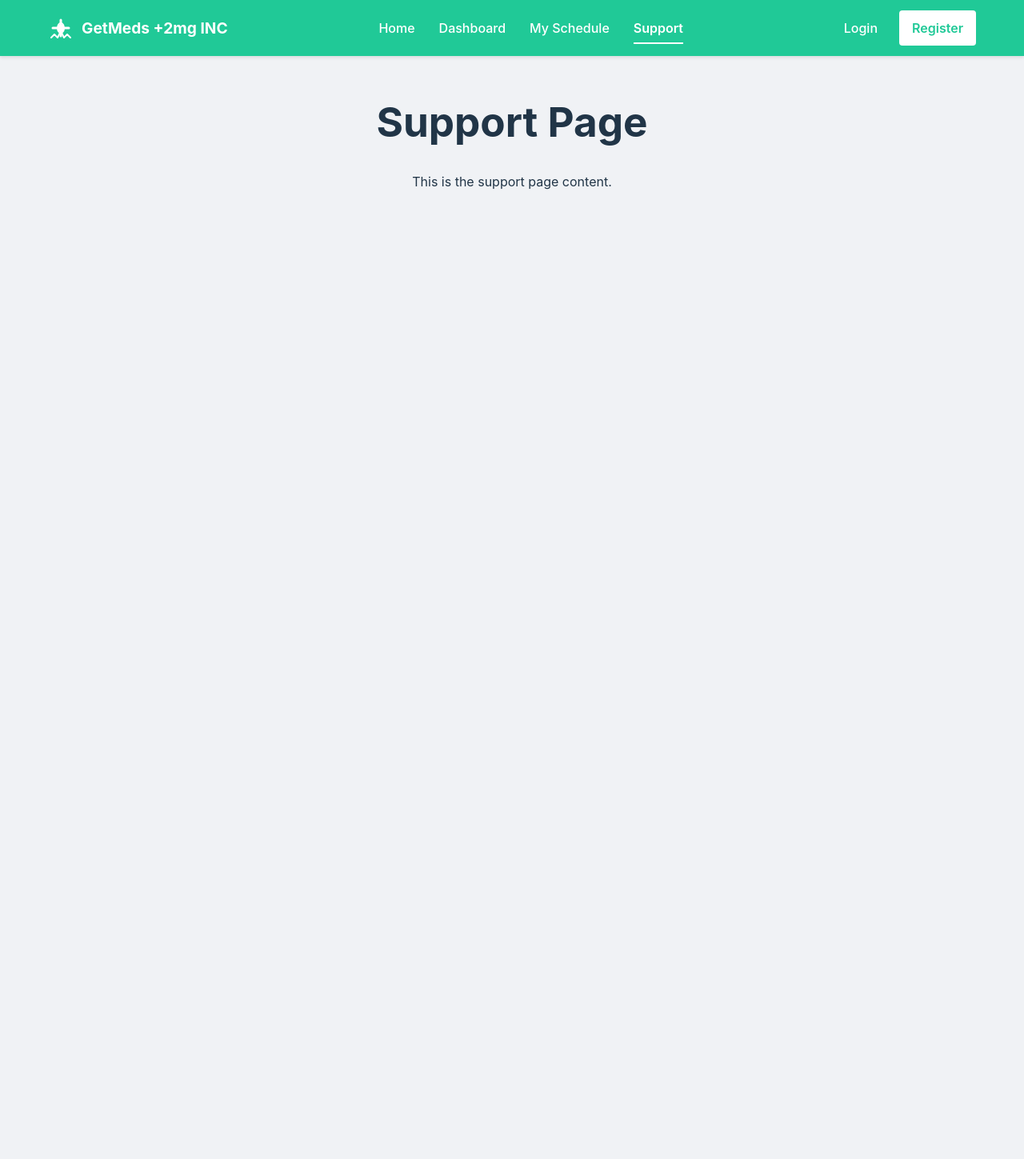
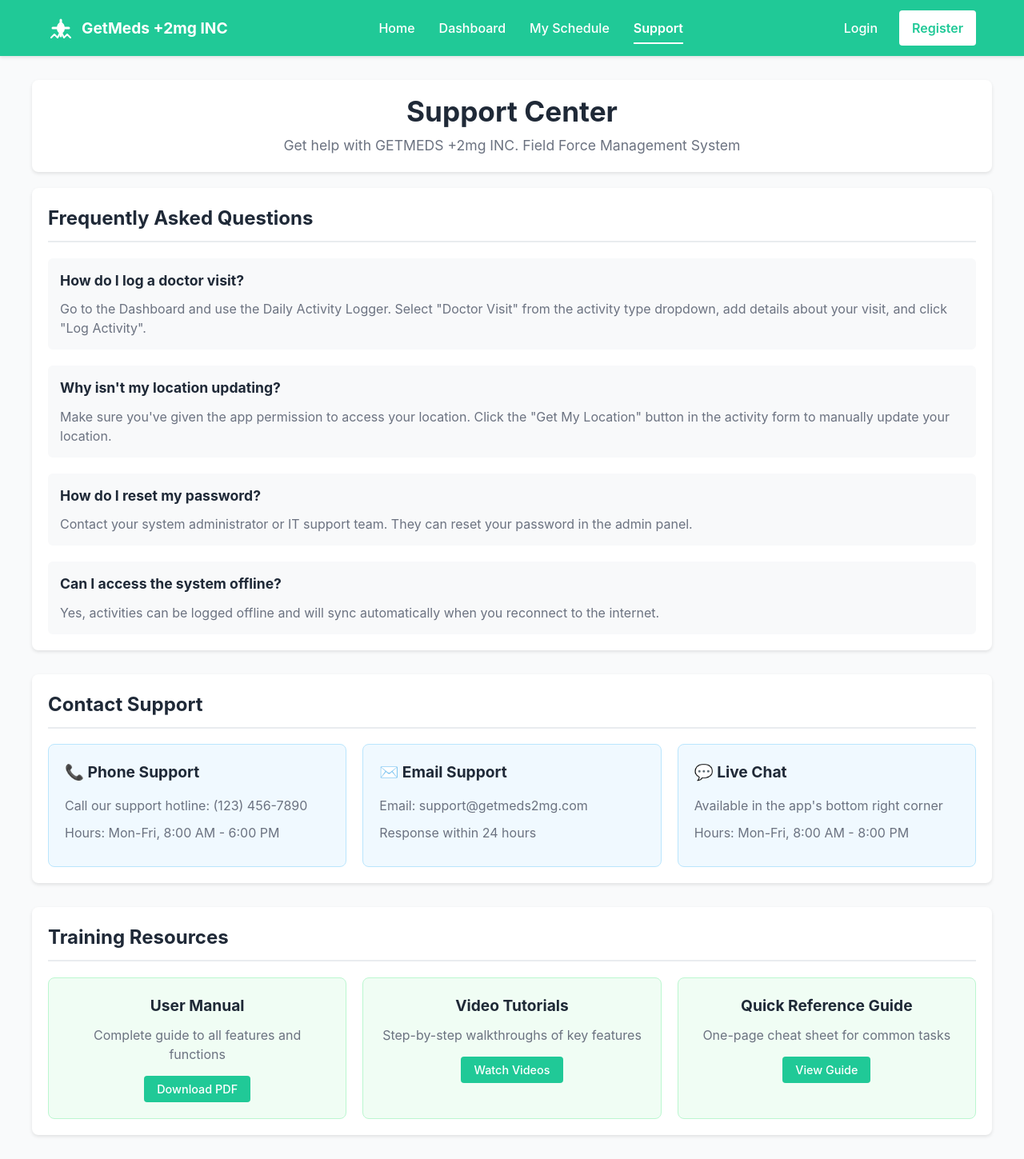
Before and after one commit to thekirx/MVPGETMEDS, a React (Vite) app: page /support in a window 1280 px wide. Shown: the whole page at 80% size. Before the commit the page ends 800 px from the top, so only its background shows below. Built offline with nearby package versions, Linux system fonts and the light colour scheme.

Commit message:
Update project with latest changes

```diff
--- a/src/pages/Reports.css
+++ b/src/pages/Reports.css
@@ -65,6 +65,7 @@
 .table-cell {
   padding: 15px 20px;
   flex: 1;
+  color: #1f2937; /* Changed from default to ensure readability */
 }
 
 .table-body {
@@ -130,6 +131,7 @@
   .table-cell {
     padding: 10px 15px;
     border-bottom: 1px solid #e9ecef;
+    color: #1f2937; /* Ensure readability on mobile */
   }
 
   .table-cell:last-child {
--- a/src/pages/Schedule.css
+++ b/src/pages/Schedule.css
@@ -163,6 +163,19 @@
   color: #1d4ed8;
 }
 
+.no-appointments {
+  text-align: center;
+  padding: 40px 20px;
+  background-color: #f8f9fa;
+  border-radius: 8px;
+  color: #6b7280;
+}
+
+.no-appointments p {
+  margin: 0;
+  font-size: 1.1rem;
+}
+
 /* Responsive Design */
 @media (min-width: 768px) {
   .schedule-page {
--- a/src/pages/Schedule.jsx
+++ b/src/pages/Schedule.jsx
@@ -1,9 +1,44 @@
-import React from 'react';
+import React, { useState } from 'react';
 import './Schedule.css';
 
 const Schedule = () => {
-  // Sample appointment data
-  const appointments = [
+  const [selectedDate, setSelectedDate] = useState(22); // Default to today
+
+  // Sample appointment data for different dates
+  const allAppointments = {
+    20: [
+      {
+        time: '09:30 AM',
+        title: 'Dr. Martinez - Pediatrician',
+        location: 'Children\'s Hospital Manila',
+        tag: 'Confirmed',
+        tagClass: 'confirmed'
+      },
+      {
+        time: '11:00 AM',
+        title: 'Generic Pharmacy - Stock Check',
+        location: 'Makati Branch',
+        tag: 'Pending',
+        tagClass: 'pending'
+      }
+    ],
+    21: [
+      {
+        time: '10:00 AM',
+        title: 'Dr. Johnson - General Practitioner',
+        location: 'Medical Plaza Ortigas',
+        tag: 'Confirmed',
+        tagClass: 'confirmed'
+      },
+      {
+        time: '01:00 PM',
+        title: 'Team Sync Meeting',
+        location: 'Conference Room 3',
+        tag: 'Online',
+        tagClass: 'online'
+      }
+    ],
+    22: [
       {
         time: '09:00 AM',
         title: 'Dr. Santos - Cardio Specialist',
@@ -32,11 +67,43 @@ const Schedule = () => {
         tag: 'Confirmed',
         tagClass: 'confirmed'
       }
-  ];
+    ],
+    23: [
+      {
+        time: '08:30 AM',
+        title: 'Dr. Williams - Neurologist',
+        location: 'Neuro Care Center',
+        tag: 'Confirmed',
+        tagClass: 'confirmed'
+      },
+      {
+        time: '12:00 PM',
+        title: 'MediPlus Pharmacy - Sample Drop',
+        location: 'Bonifacio Global City',
+        tag: 'Pending',
+        tagClass: 'pending'
+      }
+    ],
+    24: [
+      {
+        time: '10:30 AM',
+        title: 'Dr. Brown - Orthopedic',
+        location: 'Ortho Medical Center',
+        tag: 'Confirmed',
+        tagClass: 'confirmed'
+      }
+    ]
+  };
 
   // Generate calendar days (1-30)
   const days = Array.from({ length: 30 }, (_, i) => i + 1);
-  const today = 22; // Current date
+
+  // Get appointments for selected date or default to today
+  const appointments = allAppointments[selectedDate] || [];
+
+  const handleDateClick = (day) => {
+    setSelectedDate(day);
+  };
 
   return (
     <div className="schedule-page">
@@ -53,7 +120,8 @@ const Schedule = () => {
                 {days.map(day => (
                   <div
                     key={day}
-                    className={`calendar-day ${day === today ? 'today' : ''}`}
+                    className={`calendar-day ${day === selectedDate ? 'today' : ''}`}
+                    onClick={() => handleDateClick(day)}
                   >
                     {day}
                   </div>
@@ -63,9 +131,10 @@ const Schedule = () => {
           </div>
 
           <div className="appointments-section">
-            <h2>Today's Appointments</h2>
+            <h2>{selectedDate} November Appointments</h2>
             <div className="appointments-list">
-              {appointments.map((appointment, index) => (
+              {appointments.length > 0 ? (
+                appointments.map((appointment, index) => (
                   <div className="appointment-card" key={index}>
                     <div className="appointment-time">{appointment.time}</div>
                     <div className="appointment-details">
@@ -76,7 +145,12 @@ const Schedule = () => {
                       </span>
                     </div>
                   </div>
-              ))}
+                ))
+              ) : (
+                <div className="no-appointments">
+                  <p>No appointments scheduled for this day.</p>
+                </div>
+              )}
             </div>
           </div>
         </div>
--- /dev/null
+++ b/src/pages/Support.css
@@ -0,0 +1,161 @@
+.support-page {
+  width: 100%;
+  min-height: calc(100vh - 70px);
+  padding: 20px;
+  background-color: #f9fafb;
+  box-sizing: border-box;
+  color: #1f2937;
+}
+
+.support-container {
+  max-width: 1200px;
+  margin: 0 auto;
+}
+
+.support-header {
+  background-color: white;
+  border-radius: 8px;
+  padding: 20px;
+  margin-bottom: 20px;
+  box-shadow: 0 2px 4px rgba(0, 0, 0, 0.1);
+  text-align: center;
+}
+
+.support-header h1 {
+  margin: 0 0 10px 0;
+  color: #1f2937;
+  font-size: 1.8rem;
+}
+
+.support-header p {
+  margin: 0;
+  color: #6b7280;
+  font-size: 1rem;
+}
+
+.support-content {
+  display: flex;
+  flex-direction: column;
+  gap: 30px;
+}
+
+.support-section {
+  background-color: white;
+  border-radius: 8px;
+  padding: 20px;
+  box-shadow: 0 2px 4px rgba(0, 0, 0, 0.1);
+}
+
+.support-section h2 {
+  margin-top: 0;
+  color: #1f2937;
+  font-size: 1.5rem;
+  border-bottom: 2px solid #e9ecef;
+  padding-bottom: 10px;
+}
+
+/* FAQ Section */
+.faq-list {
+  display: flex;
+  flex-direction: column;
+  gap: 20px;
+}
+
+.faq-item {
+  padding: 15px;
+  border-radius: 6px;
+  background-color: #f8f9fa;
+}
+
+.faq-item h3 {
+  margin: 0 0 10px 0;
+  color: #1f2937;
+  font-size: 1.1rem;
+}
+
+.faq-item p {
+  margin: 0;
+  color: #6b7280;
+  line-height: 1.5;
+}
+
+/* Contact Section */
+.contact-options {
+  display: grid;
+  grid-template-columns: repeat(auto-fit, minmax(250px, 1fr));
+  gap: 20px;
+}
+
+.contact-card {
+  padding: 20px;
+  border-radius: 8px;
+  background-color: #f0f9ff;
+  border: 1px solid #bae6fd;
+}
+
+.contact-card h3 {
+  margin: 0 0 15px 0;
+  color: #1f2937;
+  font-size: 1.2rem;
+}
+
+.contact-card p {
+  margin: 10px 0;
+  color: #6b7280;
+}
+
+/* Resources Section */
+.resources {
+  display: grid;
+  grid-template-columns: repeat(auto-fit, minmax(250px, 1fr));
+  gap: 20px;
+}
+
+.resource-card {
+  padding: 20px;
+  border-radius: 8px;
+  background-color: #f0fdf4;
+  border: 1px solid #bbf7d0;
+  text-align: center;
+}
+
+.resource-card h3 {
+  margin: 0 0 10px 0;
+  color: #1f2937;
+  font-size: 1.2rem;
+}
+
+.resource-card p {
+  margin: 0 0 15px 0;
+  color: #6b7280;
+}
+
+.resource-btn {
+  background-color: #20c997;
+  color: white;
+  border: none;
+  padding: 8px 16px;
+  border-radius: 4px;
+  cursor: pointer;
+  font-size: 0.9rem;
+  font-weight: 500;
+  transition: background-color 0.2s ease;
+}
+
+.resource-btn:hover {
+  background-color: #1baa80;
+}
+
+@media (min-width: 768px) {
+  .support-page {
+    padding: 30px;
+  }
+
+  .support-header h1 {
+    font-size: 2.2rem;
+  }
+
+  .support-header p {
+    font-size: 1.1rem;
+  }
+}
--- a/src/pages/Support.jsx
+++ b/src/pages/Support.jsx
@@ -1,10 +1,88 @@
 import React from 'react';
+import './Support.css';
 
 const Support = () => {
   return (
-    <div style={{ padding: '20px', textAlign: 'center' }}>
-      <h1>Support Page</h1>
-      <p>This is the support page content.</p>
+    <div className="support-page">
+      <div className="support-container">
+        <header className="support-header">
+          <h1>Support Center</h1>
+          <p>Get help with GETMEDS +2mg INC. Field Force Management System</p>
+        </header>
+
+        <div className="support-content">
+          <div className="support-section">
+            <h2>Frequently Asked Questions</h2>
+            <div className="faq-list">
+              <div className="faq-item">
+                <h3>How do I log a doctor visit?</h3>
+                <p>Go to the Dashboard and use the Daily Activity Logger. Select "Doctor Visit" from the activity type dropdown, add details about your visit, and click "Log Activity".</p>
+              </div>
+
+              <div className="faq-item">
+                <h3>Why isn't my location updating?</h3>
+                <p>Make sure you've given the app permission to access your location. Click the "Get My Location" button in the activity form to manually update your location.</p>
+              </div>
+
+              <div className="faq-item">
+                <h3>How do I reset my password?</h3>
+                <p>Contact your system administrator or IT support team. They can reset your password in the admin panel.</p>
+              </div>
+
+              <div className="faq-item">
+                <h3>Can I access the system offline?</h3>
+                <p>Yes, activities can be logged offline and will sync automatically when you reconnect to the internet.</p>
+              </div>
+            </div>
+          </div>
+
+          <div className="support-section">
+            <h2>Contact Support</h2>
+            <div className="contact-options">
+              <div className="contact-card">
+                <h3>📞 Phone Support</h3>
+                <p>Call our support hotline: (123) 456-7890</p>
+                <p>Hours: Mon-Fri, 8:00 AM - 6:00 PM</p>
+              </div>
+
+              <div className="contact-card">
+                <h3>✉️ Email Support</h3>
+                <p>Email: support@getmeds2mg.com</p>
+                <p>Response within 24 hours</p>
+              </div>
+
+              <div className="contact-card">
+                <h3>💬 Live Chat</h3>
+                <p>Available in the app's bottom right corner</p>
+                <p>Hours: Mon-Fri, 8:00 AM - 8:00 PM</p>
+              </div>
+            </div>
+          </div>
+
+          <div className="support-section">
+            <h2>Training Resources</h2>
+            <div className="resources">
+              <div className="resource-card">
+                <h3>User Manual</h3>
+                <p>Complete guide to all features and functions</p>
+                <button className="resource-btn">Download PDF</button>
+              </div>
+
+              <div className="resource-card">
+                <h3>Video Tutorials</h3>
+                <p>Step-by-step walkthroughs of key features</p>
+                <button className="resource-btn">Watch Videos</button>
+              </div>
+
+              <div className="resource-card">
+                <h3>Quick Reference Guide</h3>
+                <p>One-page cheat sheet for common tasks</p>
+                <button className="resource-btn">View Guide</button>
+              </div>
+            </div>
+          </div>
+        </div>
+      </div>
     </div>
   );
 };
```
Lines whose indentation alone changed are shown as unchanged.
